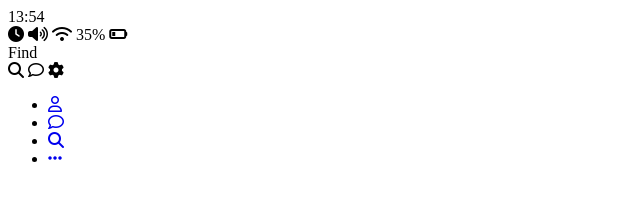
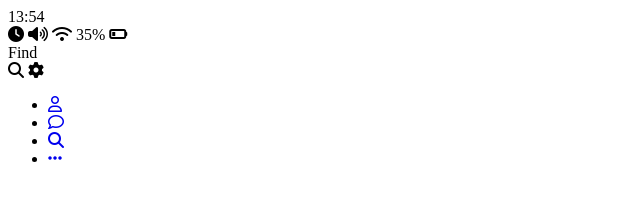
Before and after one commit to kksjjm/kakao-clone2-ksjjm, a plain HTML site: page find.html in a window 1280 px wide. Shown: the full height of the page, 0-640 px from the left. Drawn offline with Linux system fonts and the light colour scheme.

Commit message:
Update find.html

```diff
--- a/find.html
+++ b/find.html
@@ -26,9 +26,7 @@
             <span class="header__icons">
                 <i class="fas fa-search"></i>
             </span>
-            <span class="header__icons">
-                <i class="far fa-comment"></i>
-            </span>
+
             <span class="header__icons">
                 <i class="fas fa-cog"></i>
             </span>
```
